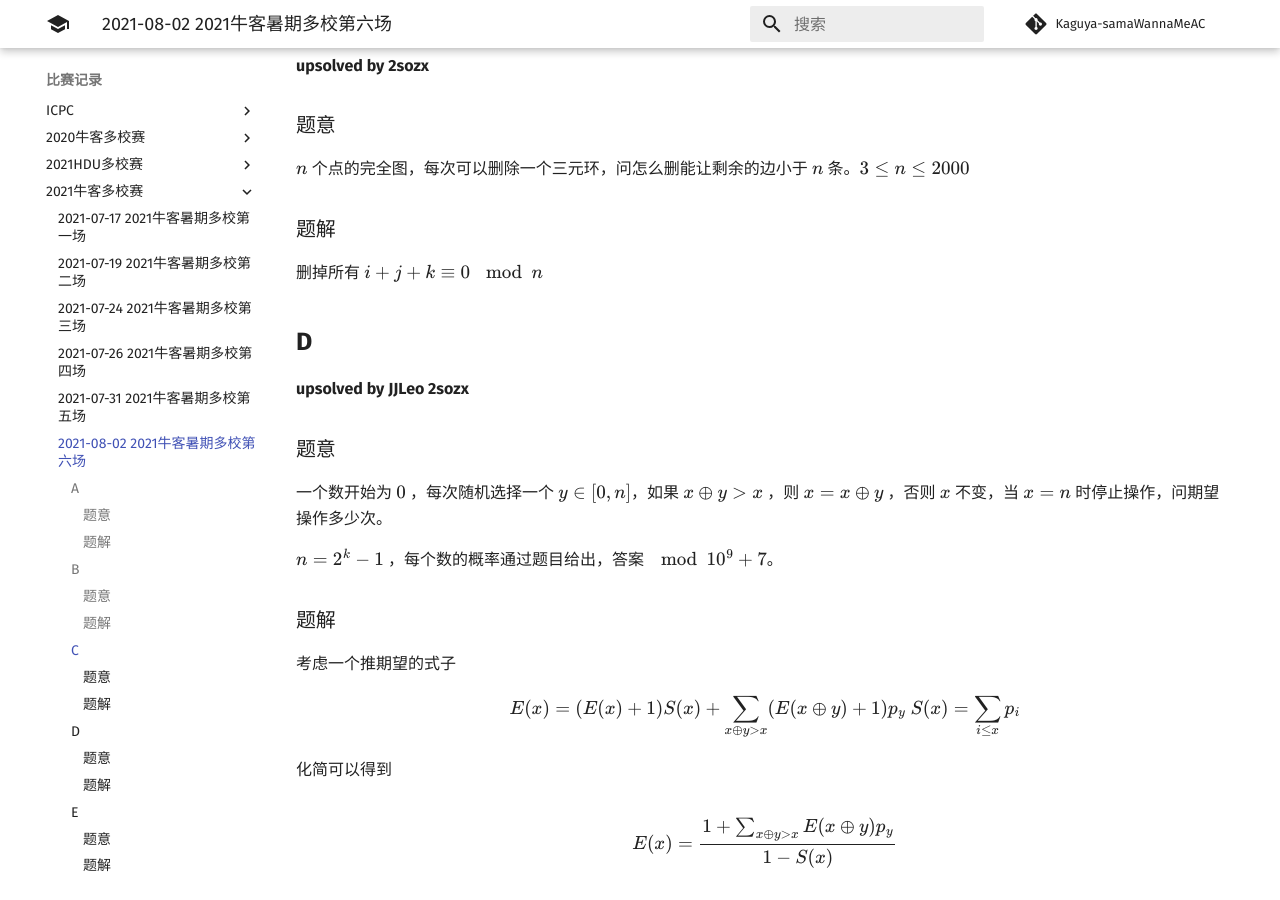
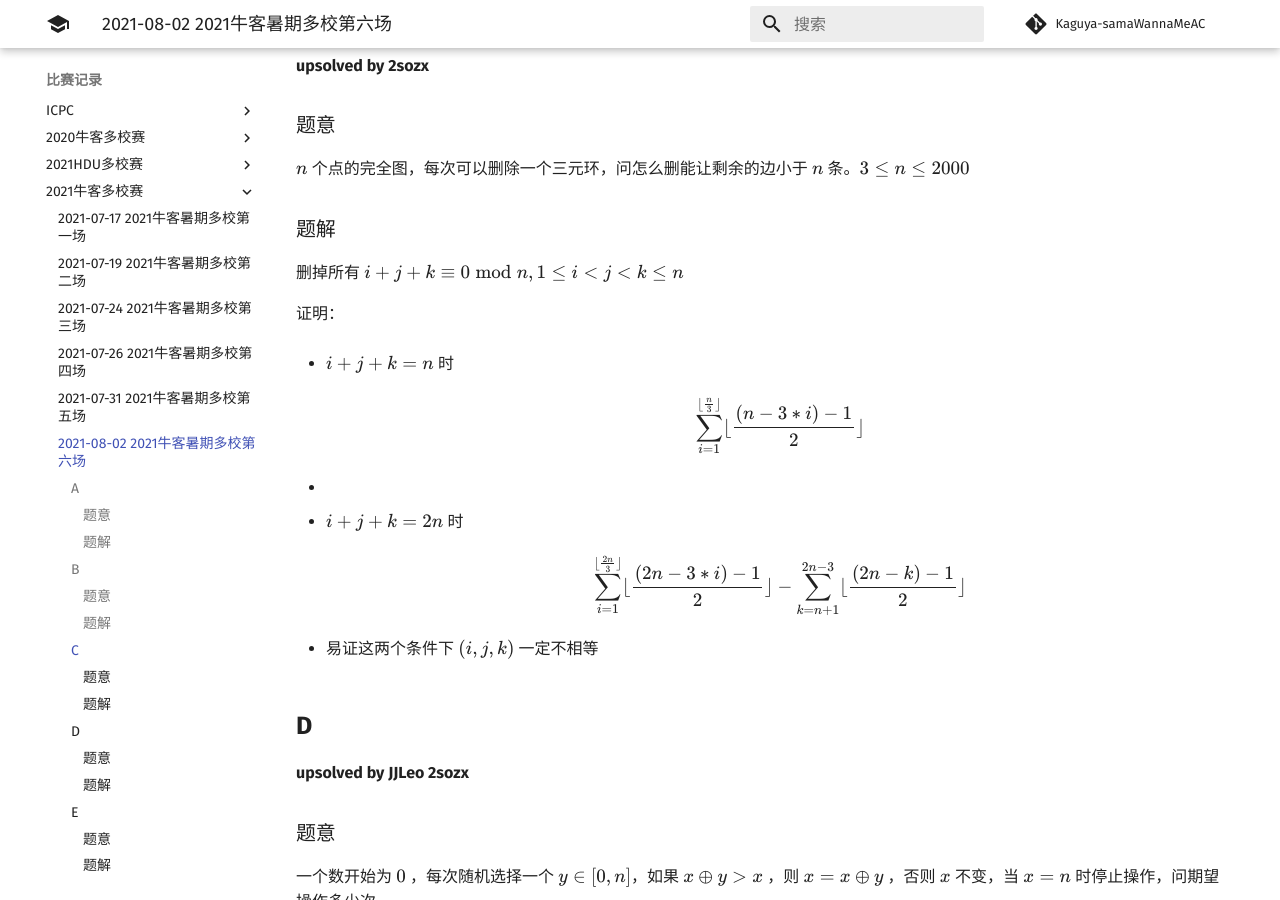
Before and after one commit to Kaguya-samaWannaMeAC/kaguya-samawannameac.github.io, an MkDocs documentation site: the page built from docs/contest/2021-08-02 2021牛客暑期多校第六场.md, in a window 1280 px wide and 900 px high, scrolled down 1278 px. Built offline with MkDocs 1.6.1 and Material for MkDocs 9.7.7, drawn with Linux system fonts in a browser that asks for light colours; comment, search, counter and statistics services are not loaded.

Commit message:
Update 2021-08-02 2021牛客暑期多校第六场.md

```diff
--- a/docs/contest/2021-08-02 2021牛客暑期多校第六场.md
+++ b/docs/contest/2021-08-02 2021牛客暑期多校第六场.md
@@ -44,7 +44,23 @@ $n$ 个点的完全图，每次可以删除一个三元环，问怎么删能让
 
 ### 题解
 
-删掉所有 $i + j + k \equiv 0 \mod n$
+删掉所有 $i + j + k \equiv 0 \bmod n, 1 \le i < j < k\le n$
+
+证明：
+
+- $i + j + k = n$ 时
+  $$
+  \sum_{i = 1}^{\lfloor\frac{n}{3}\rfloor}\lfloor\frac{(n - 3 * i)-1}{2}\rfloor
+  $$
+
+-
+
+- $i + j + k = 2n$ 时
+  $$
+  \sum_{i = 1}^{\lfloor\frac{2n}{3}\rfloor}\lfloor\frac{(2n - 3 * i)-1}{2}\rfloor - \sum_{k = n + 1}^{2n - 3}\lfloor\frac{(2n - k)-1}{2}\rfloor
+  $$
+
+- 易证这两个条件下 $(i, j, k)$ 一定不相等
 
 ## **D**
 
```
